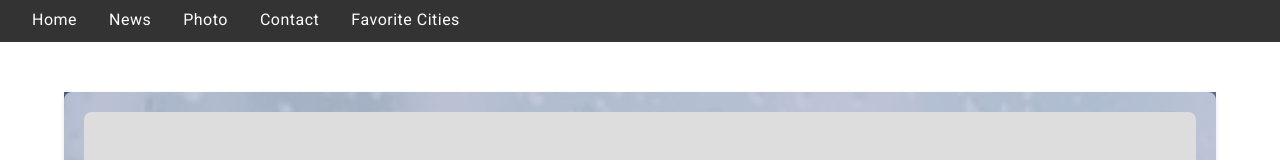
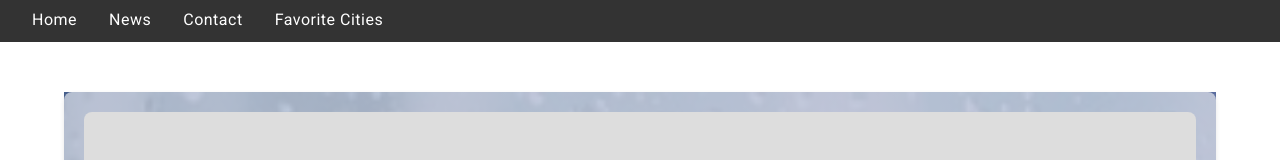
Before and after one commit to OtitoTM/WeatherApp, an Angular app: page /contact in a window 1280 px wide. Shown: the top 160 px of the page. Built offline with nearby package versions, Linux system fonts and the light colour scheme; a small style sheet from the web is missing.

Commit message:
Removed photo's page

```diff
--- a/src/app/navbar/navbar.component.html
+++ b/src/app/navbar/navbar.component.html
@@ -3,7 +3,6 @@
     <ul>
         <li><a [routerLink]="['/home']" routerLinkActive="active">Home</a></li>
         <li><a [routerLink]="['/news']" routerLinkActive="active">News</a></li>
-        <li><a [routerLink]="['/photo']" routerLinkActive="active">Photo</a></li>
         <li><a [routerLink]="['/contact']" routerLinkActive="active">Contact</a></li>
         <li><a routerLink="/cities">Favorite Cities</a></li>
     </ul>
```
